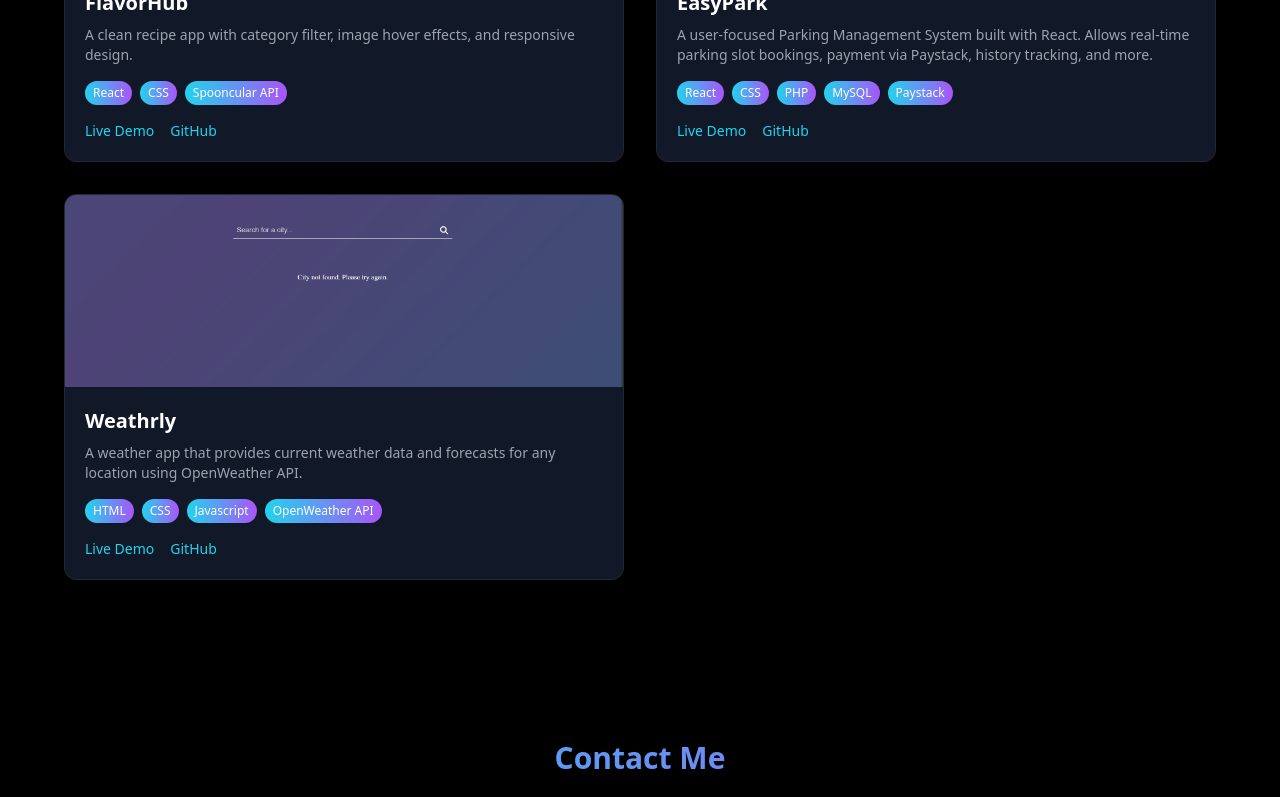
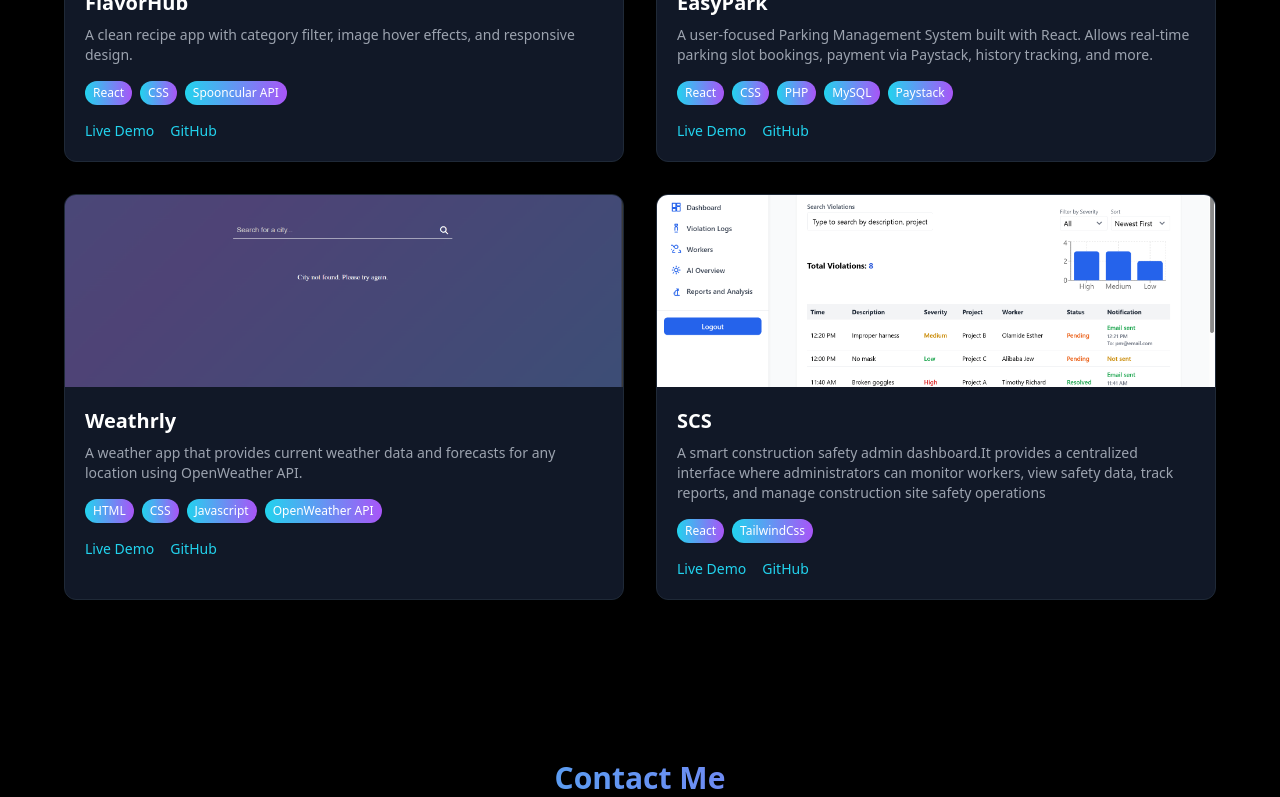
Before and after one commit to ayomide-23/my-portfolio, a React (Vite) app: page / in a window 1280 px wide. Shown: the part 1956-2753 px from the top of the page. Built offline with nearby package versions, Linux system fonts and the light colour scheme.

Commit message:
added a new project

```diff
--- a/src/App.jsx
+++ b/src/App.jsx
@@ -40,6 +40,14 @@ function App() {
     tech: ["HTML", "CSS", "Javascript", "OpenWeather API"],
     demo: "https://weathrly-brown.vercel.app/",
     code: "https://github.com/ayomide-23/weathrly",
+  },
+  {
+    title: "SCS",
+    description: "A smart construction safety admin dashboard.It provides a centralized interface where administrators can monitor workers, view safety data, track reports, and manage construction site safety operations ",
+    image: "/images/scs.jpg",
+    tech: ["React", "TailwindCss"],
+    demo: "https://smart-construction-safety.vercel.app/",
+    code: "https://github.com/ayomide-23/smart-construction-safety"
   }
 ];
 
@@ -129,12 +137,12 @@ function App() {
            { name: "CSS", level: 90 },
            { name: "JavaScript", level: 60 },
            { name: "React", level: 65 },
-           { name: "Tailwind CSS", level: 50 },
+           { name: "Tailwind CSS", level: 70 },
            { name: "PHP", level: 70 },
-           { name: "MySQL", level: 75 },
+           { name: "MySQL", level: 60 },
            { name: "Git", level: 70 },
-           { name: "Framer Motion", level: 70 },
-           { name: "Vite", level: 65 },
+           { name: "Framer Motion", level: 60 },
+           { name: "Vite", level: 70 },
            { name: "C++", level: 70 },
            {name: "Java", level: 70},
            { name: "REST API", level: 60 },
```
Also changed, not shown: public/images/scs.jpg (added).
